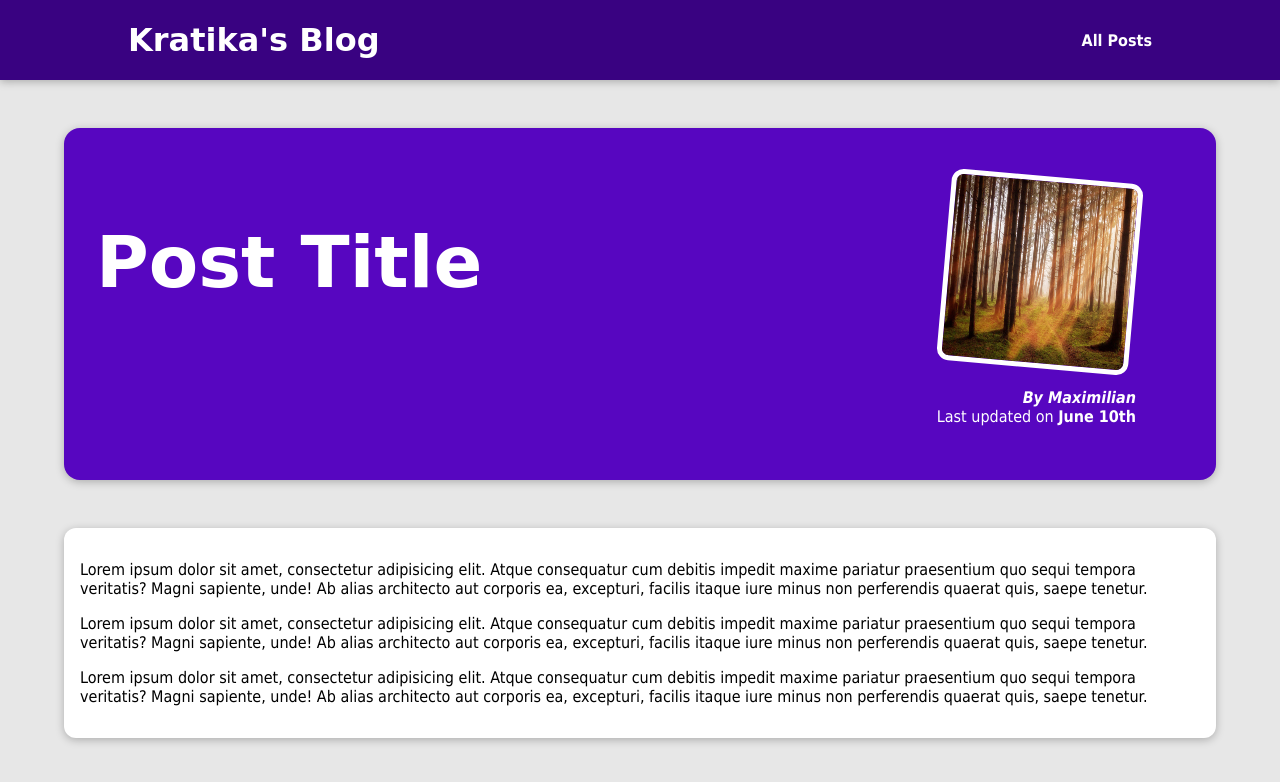
After one commit to kratika19/My-Blog-Website, a Django app: template blog/templates/blog/post-detail.html in a window 1280 px wide. The commit adds this page. Shown: the top 782 px of the page. Run offline with Django 3.2, Linux system fonts and the light colour scheme; the template is opened without the code that fills it, so the values that code supplies are empty.

Commit message:
added and styled post-details page

```diff
--- /dev/null
+++ b/blog/static/blog/post-detail.css
@@ -0,0 +1,62 @@
+body {
+  background-color: #e7e7e7;
+}
+
+#main-navigation {
+  background-color: #390281;
+  box-shadow: 0 2px 8px rgba(0, 0, 0, 0.25);
+}
+
+#summary {
+  margin: 8rem auto 3rem auto;
+  padding: 2rem;
+  width: 90%;
+  max-width: 90rem;
+  border-radius: 16px;
+  background-color: #5706c0;
+  position: relative;
+  box-shadow: 0 2px 8px rgba(0, 0, 0, 0.25);
+  height: 22rem;
+}
+
+#summary h2 {
+  color: white;
+  font-size: 4.5rem;
+}
+
+#summary article {
+  position: absolute;
+  top: 2rem;
+  right: 3rem;
+  padding: 1rem 2rem;
+  border-radius: 12px;
+  text-align: right;
+  color: white;
+}
+
+#summary article img {
+  width: 12rem;
+  height: 12rem;
+  border-radius: 12px;
+  transform: rotateZ(5deg);
+  border: 5px solid white;
+  margin-bottom: 1rem;
+}
+
+#summary address {
+  font-weight: bold;
+}
+
+#summary time {
+  font-weight: bold;
+}
+
+main {
+  width: 90%;
+  max-width: 90rem;
+  margin: 3rem auto;
+  background-color: white;
+  padding: 1rem;
+  border-radius: 12px;
+  box-shadow: 0 2px 8px rgba(0, 0, 0, 0.25);
+}
--- a/blog/templates/blog/includes/post.html
+++ b/blog/templates/blog/includes/post.html
@@ -2,7 +2,7 @@
 
 <li>
     <article class="post">
-        <a href="">
+        <a href="{% url 'post-detail-page' 'the-mountains' %}">
             <img src="{% static "blog/images/mountain.jpg" %}" alt="Mountain Hiking">
             <div class="post__content">
                 <h3>Mountain Hiking</h3>
--- /dev/null
+++ b/blog/templates/blog/post-detail.html
@@ -0,0 +1,42 @@
+{% extends 'base.html' %}
+{% load static %}
+
+{% block title %}
+    This Post Title
+{% endblock %}
+
+{% block css_files %}
+    <link rel="stylesheet" href="{% static "blog/post-detail.css" %}?{% now "U" %}">
+{% endblock %}
+
+{% block content %}
+    <section id="summary">
+        <h2>Post Title</h2>
+        <article>
+            <img src="{% static 'blog/images/woods.jpg' %}" alt="Post Title">
+            <address>By Maximilian</address>
+            <div>
+                Last updated on
+                <time>June 10th</time>
+            </div>
+        </article>
+    </section>
+
+    <main>
+        <p>
+            Lorem ipsum dolor sit amet, consectetur adipisicing elit. Atque consequatur cum debitis impedit maxime
+            pariatur praesentium quo sequi tempora veritatis? Magni sapiente, unde! Ab alias architecto aut corporis ea,
+            excepturi, facilis itaque iure minus non perferendis quaerat quis, saepe tenetur.
+        </p>
+        <p>
+            Lorem ipsum dolor sit amet, consectetur adipisicing elit. Atque consequatur cum debitis impedit maxime
+            pariatur praesentium quo sequi tempora veritatis? Magni sapiente, unde! Ab alias architecto aut corporis ea,
+            excepturi, facilis itaque iure minus non perferendis quaerat quis, saepe tenetur.
+        </p>
+        <p>
+            Lorem ipsum dolor sit amet, consectetur adipisicing elit. Atque consequatur cum debitis impedit maxime
+            pariatur praesentium quo sequi tempora veritatis? Magni sapiente, unde! Ab alias architecto aut corporis ea,
+            excepturi, facilis itaque iure minus non perferendis quaerat quis, saepe tenetur.
+        </p>
+    </main>
+{% endblock %}
--- a/blog/views.py
+++ b/blog/views.py
@@ -12,5 +12,5 @@ def posts(request):
     return render(request, "blog/all-posts.html")
 
 
-def post_detail(request):
-    return render(request, "blog/")
+def post_detail(request, slug):
+    return render(request, "blog/post-detail.html")
--- a/templates/base.html
+++ b/templates/base.html
@@ -13,9 +13,9 @@
 </head>
 <body>
     <header id="main-navigation">
-        <h1><a href="">Kratika's Blog</a></h1>
+        <h1><a href="{% url 'starting-page' %}">Kratika's Blog</a></h1>
         <nav>
-            <a href="">All Posts</a>
+            <a href="{% url 'post-page' %}">All Posts</a>
         </nav>
     </header>
 {% block content %}
```
